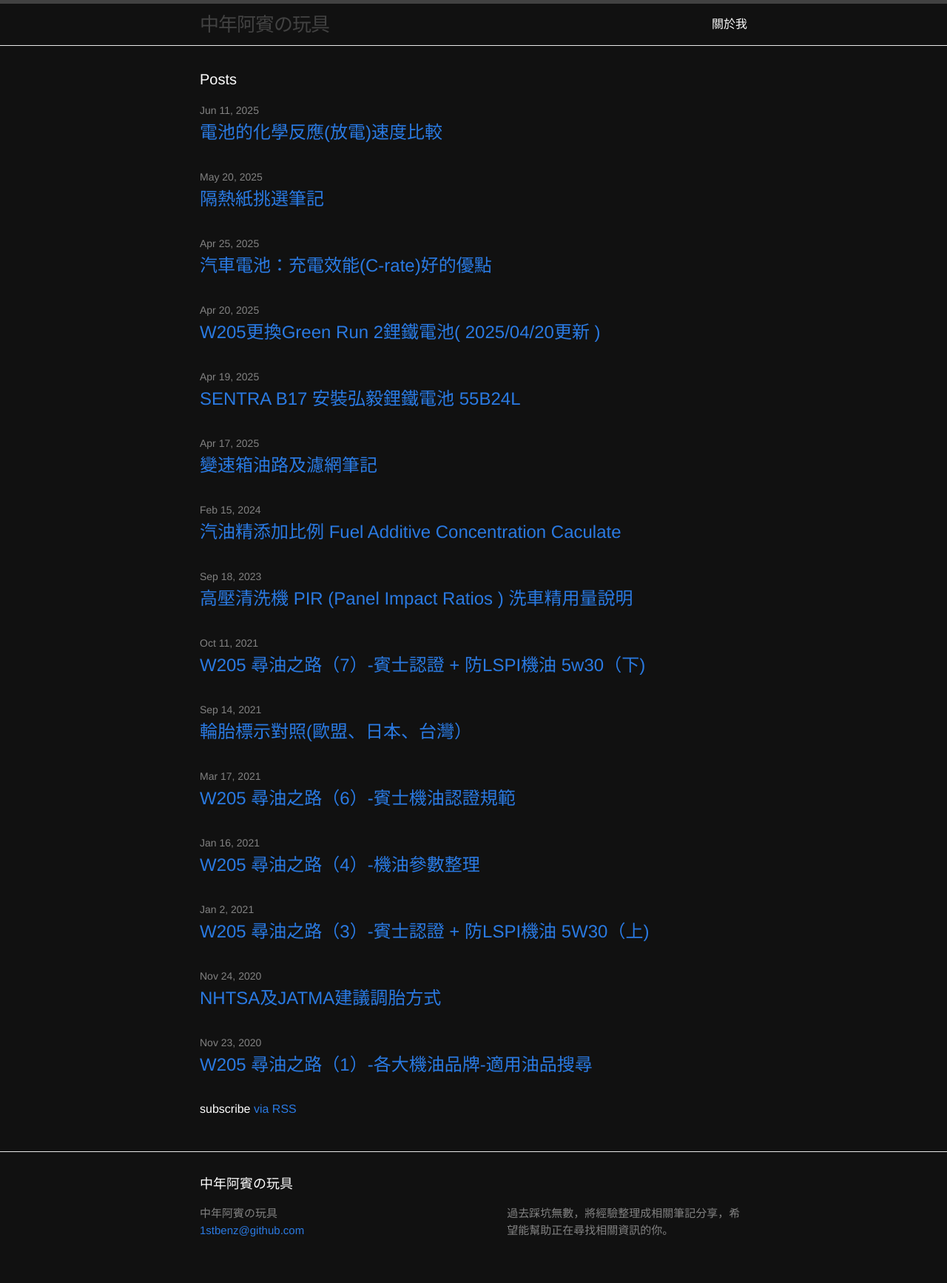
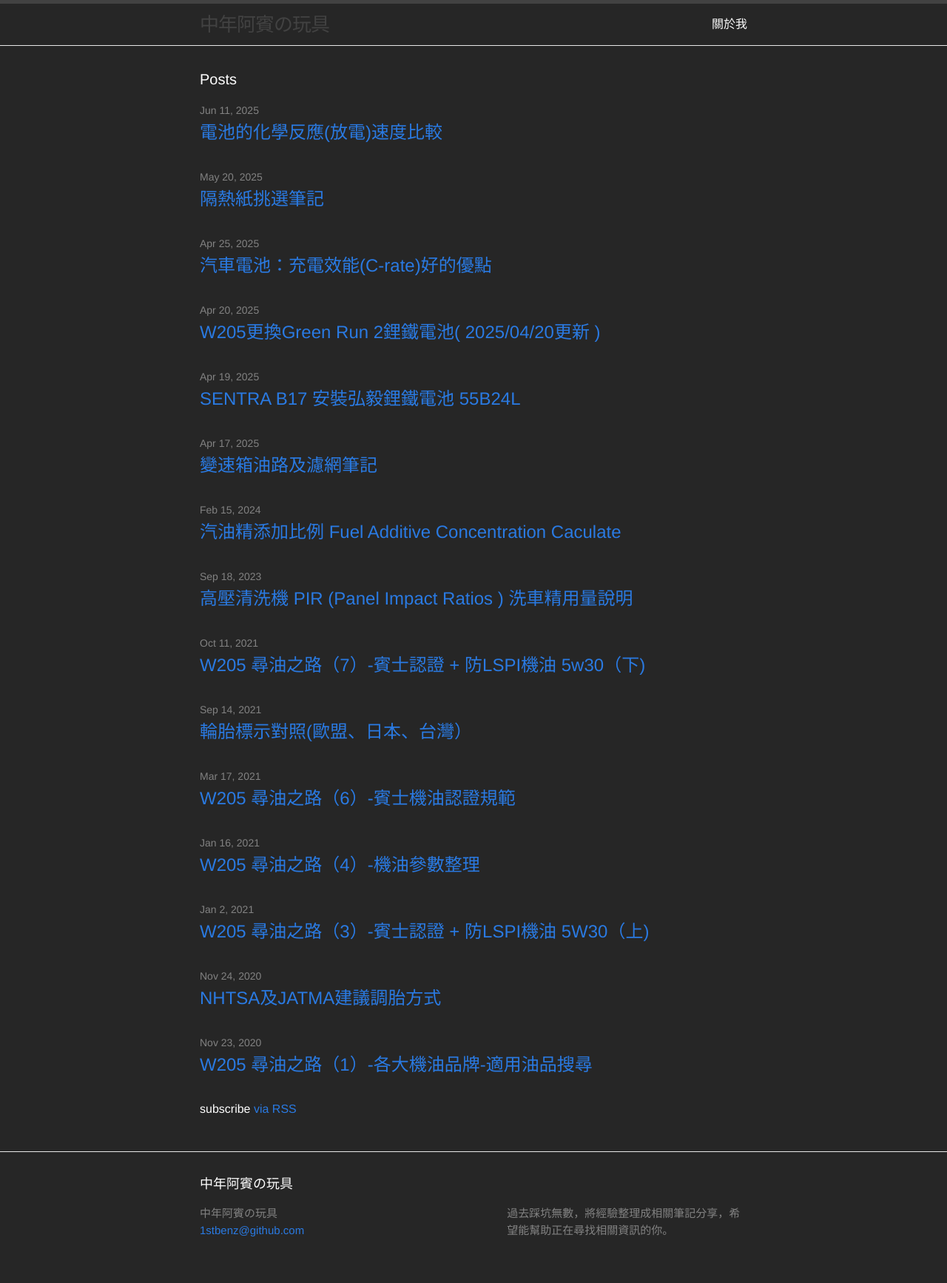
Before and after one commit to 1stbenz/1stbenz.github.io, a Jekyll site: the page built from index.html, in a window 1280 px wide. Shown: the whole page at 74% size. Built offline with Jekyll 4.4.1, drawn with Linux system fonts in a browser that asks for light colours.

Commit message:
Update main.scss

```diff
--- a/css/main.scss
+++ b/css/main.scss
@@ -13,10 +13,8 @@ $base-line-height: 1.5;
 
 $spacing-unit:     30px;
 
-// $text-color:       #111;
-// $background-color: #fdfdfd;
 $text-color:       #fdfdfd;
-$background-color: #111;
+$background-color: #262626;
 $brand-color:      #2a7ae2;
 
 $grey-color:       #828282;
```
